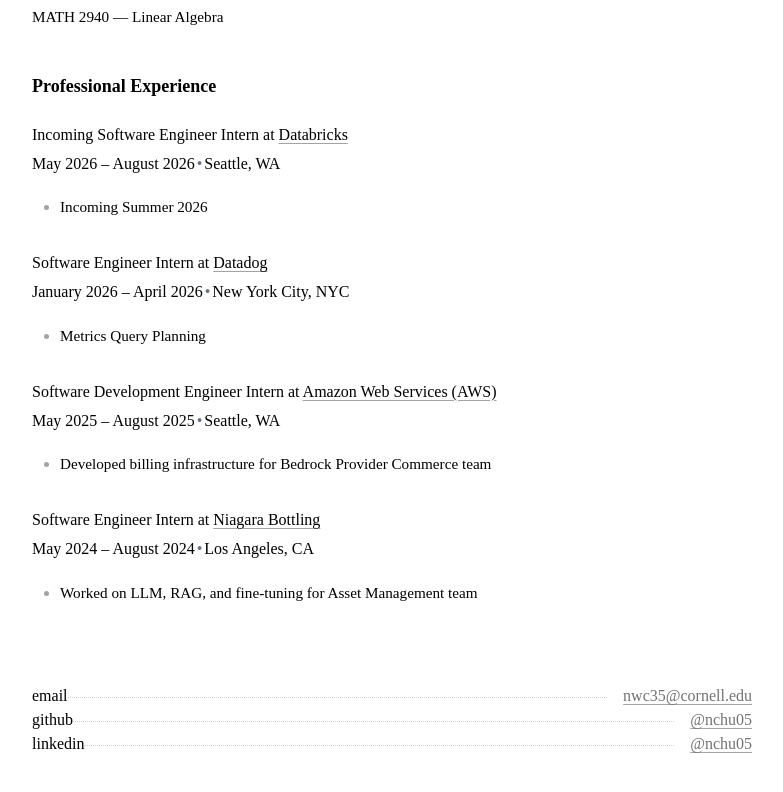
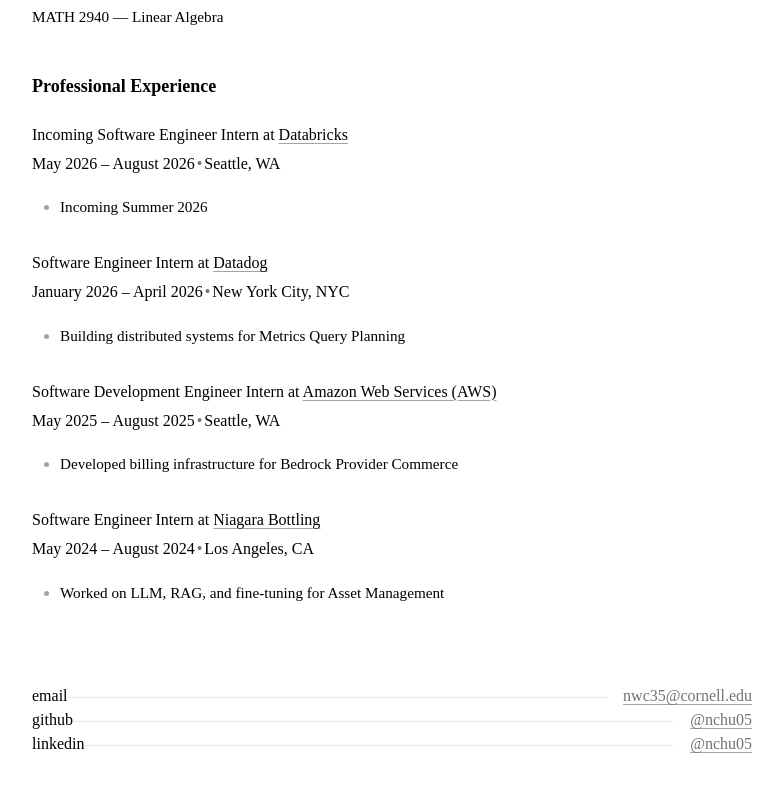
Before and after one commit to nchu05/nchu05.github.io, a React (Create React App) app: page /resume in a window 1280 px wide. Shown: the part 754-1546 px from the top of the page, without its empty margins (248-1031 px from the left). Built offline with nearby package versions, Linux system fonts and the light colour scheme.

Commit message:
Small resume update

```diff
--- a/src/pages/Resume.js
+++ b/src/pages/Resume.js
@@ -63,7 +63,7 @@
           dates="January 2026 – April 2026"
           location="New York City, NYC"
         >
-          <li>Metrics Query Planning</li>
+          <li>Building distributed systems for Metrics Query Planning</li>
         </Workplace>
 
         <Workplace
@@ -73,7 +73,7 @@
           dates="May 2025 – August 2025"
           location="Seattle, WA"
         >
-          <li>Developed billing infrastructure for Bedrock Provider Commerce team</li>
+          <li>Developed billing infrastructure for Bedrock Provider Commerce</li>
         </Workplace>
 
         <Workplace
@@ -83,7 +83,7 @@
           dates="May 2024 – August 2024"
           location="Los Angeles, CA"
         >
-          <li>Worked on LLM, RAG, and fine-tuning for Asset Management team</li>
+          <li>Worked on LLM, RAG, and fine-tuning for Asset Management</li>
         </Workplace>
       </section>
     </>
```
